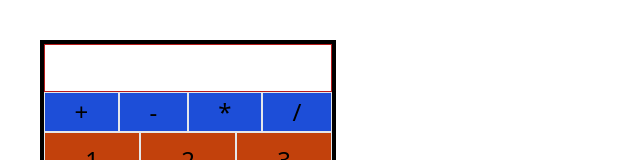
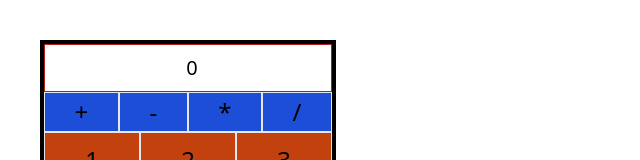
Before and after one commit to lawal-mj/react-calculator, a React (Create React App) app: page / in a window 1280 px wide. Shown: the top 160 px of the page, without its empty margins (0-640 px from the left). Built offline with nearby package versions, Linux system fonts and the light colour scheme.

Commit message:
replaced input box with div

```diff
--- a/src/App.js
+++ b/src/App.js
@@ -1,31 +1,28 @@
-import Numpad from "./Numpad"
-import InputBox from "./InputBox"
-import { useState } from "react"
+import Numpad from "./Numpad";
+import InputBox from "./InputBox";
+import { useState } from "react";
 
-export default function App(){
+export default function App() {
+  const [inputValue, setInputValue] = useState(0);
 
-    const [ inputValue, setInputValue ] = useState();
-
-    function updateInputBox(e){
-        setInputValue(e.target.value)
+  function updateInputBox(e) {
+    setInputValue(e.target.value);
   }
 
-    function handleNumber(){
-        console.log("This is a number")
+  function handleNumber(e) {
+    setInputValue(inputValue + e.target.textContent);
   }
 
-    function handleSign(){
-        console.log("This is a SIGN bro")
+  function handleSign() {
+    console.log("This is a SIGN bro");
   }
 
-
-    // console.log(inputValue)
+  console.log(inputValue)
   return (
     <div className="mt-10 ml-10 border-4 border-black inline-block">
-            <InputBox updateInput={updateInputBox}/>
+      <InputBox value={inputValue} updateInput={updateInputBox} />
 
-            <Numpad numberFunction={handleNumber} signFunction={handleSign}/>
+      <Numpad numberFunction={handleNumber} signFunction={handleSign} />
     </div>
-
-    )
+  );
 }
--- a/src/InputBox.js
+++ b/src/InputBox.js
@@ -1,7 +1,9 @@
-export default function InputBox(props){
-    return (
-        <div>
-            <input onChange={props.updateInput} type="text" className="w-72 h-12 indent-2 border border-red-700" />
-        </div>
-    )
+export default function InputBox(props) {
+  return (
+    <div onChange={()=>props.updateInput()} className="w-72 h-12 indent-2 border border-red-700 items-center flex justify-center text-xl">
+        {props.value}
+    </div>
+  )
 }
+
+//
```
Lines whose indentation alone changed are shown as unchanged.
